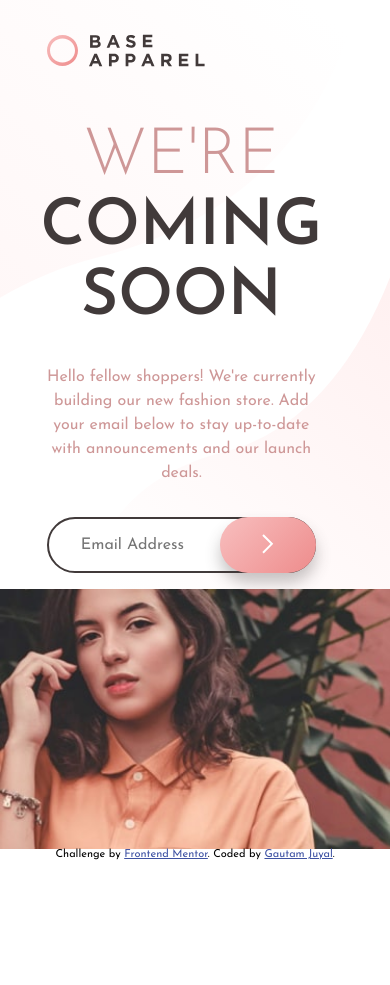
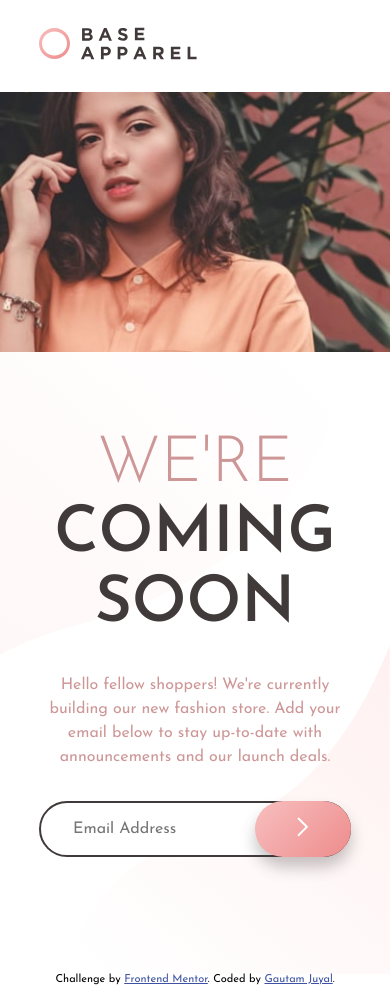
Before and after one commit to gautamjuyal/base-apparel-coming-soon, a plain HTML site: page index.html in a window 390 px wide. Before the commit the page ends 860 px from the top, so only its background shows below. Drawn offline with Linux system fonts and the light colour scheme.

Commit message:
added readme, MQ for mobile updated

```diff
--- a/index.html
+++ b/index.html
@@ -28,6 +28,9 @@
 </head>
 
 <body>
+    <header class="logo-mobile">
+        <img src="images/logo.svg" alt="logo">
+    </header>
     <main class="container">
 
 
--- a/scss/style.scss
+++ b/scss/style.scss
@@ -18,6 +18,10 @@ hsl(0, 74%, 74%));
     box-sizing: border-box;
     // border: 1px solid black;
     font-family: 'Josefin Sans', sans-serif;
+}
+
+.logo-mobile {
+    display: none;
 }
 
 .container {
@@ -121,17 +125,22 @@ hsl(0, 74%, 74%));
 }
 
 @media(max-width: 500px) {
+    .logo-mobile {
+        display: block;
+        width: 100%;
+        padding-left: 10%;
+        margin: 7% 0;
+    }
     .container {
         height: fit-content;
-        @include flex-center(column);
+        @include flex-center(column-reverse);
     }
     .text-section {
         gap: 2rem;
         align-items: center;
+        padding: 20% 10% 30% 10%;
         .logo {
-            width: 100%;
-            padding: 0;
-            margin: 7% 0;
+            display: none;
         }
         .heading {
             text-align: center;
```
Also changed, not shown: scss/style.css, 4 other files.
